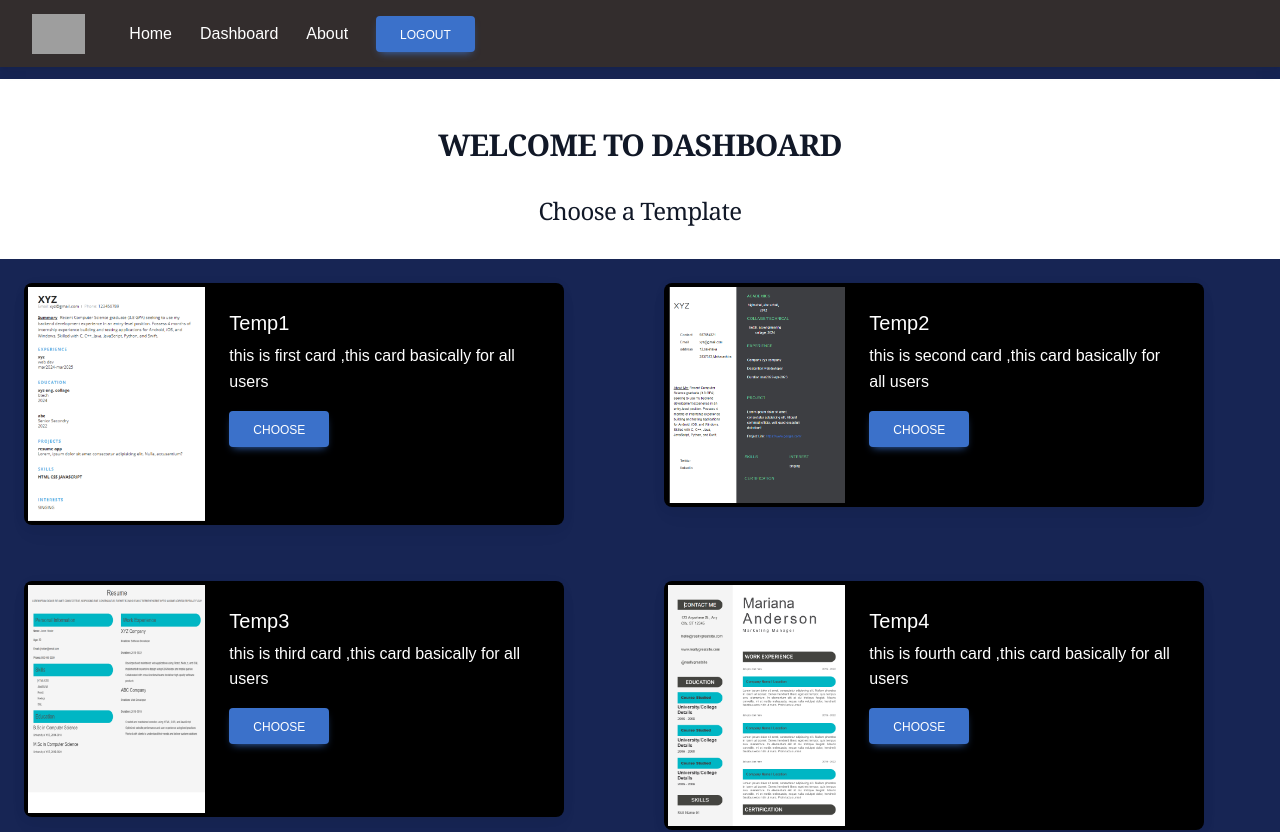
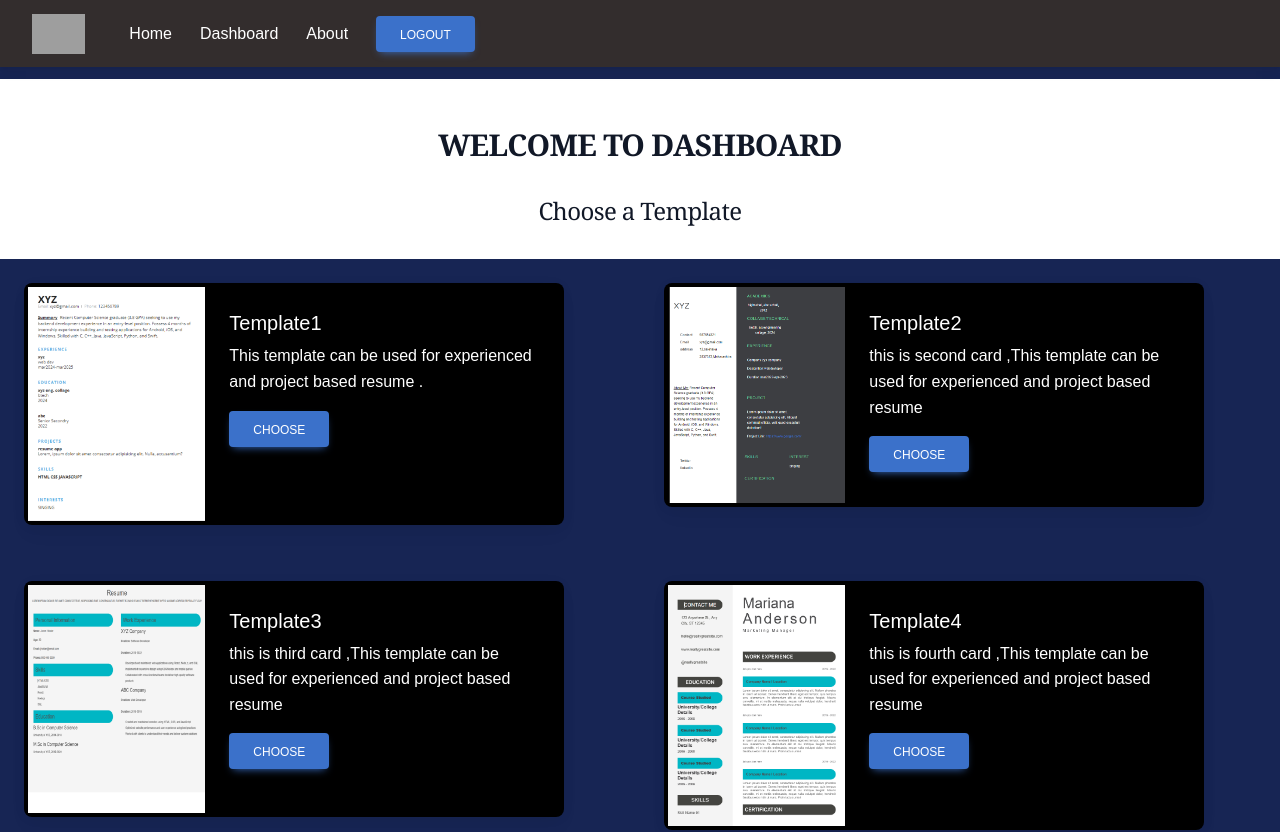
Before and after one commit to sarveshk0/Resume-Builder, a React (Create React App) app: page /dashboard in a window 1280 px wide. Shown: the top 832 px of the page. Built offline with nearby package versions, Linux system fonts and the light colour scheme; no server answers; sample sign-in values are in the browser's storage; grey boxes are pictures that could not be loaded.

Commit message:
changes_in_temp

```diff
--- a/src/pages/Dashboard.jsx
+++ b/src/pages/Dashboard.jsx
@@ -30,26 +30,26 @@ useEffect(()=>{
 const cardDetails=[
 
     {  id:'temp1',
-      title: 'Temp1',
-      des: 'this is first card ,this card basically for all users',
+      title: 'Template1',
+      des: 'This template can be used for experienced and project based resume .',
       imageUrl: "..images/temp1.png",
 
     },
     {  id:'temp2',
-      title: 'Temp2',
-      des: 'this is second card ,this card basically for all users',
+      title:  'Template2',
+      des: 'this is second card ,This template can be used for experienced and project based resume',
       imageUrl:
         "..images/temp2.png",
     },
     {  id:'temp3',
-    title: 'Temp3',
-    des: 'this is third card ,this card basically for all users',
+    title: 'Template3',
+    des: 'this is third card ,This template can be used for experienced and project based resume',
     imageUrl:
       "..images/temp3.png",
   },
   {  id:'temp4',
-  title: 'Temp4',
-  des: 'this is fourth card ,this card basically for all users',
+  title: 'Template4',
+  des: 'this is fourth card ,This template can be used for experienced and project based resume',
   imageUrl:
     "..images/temp4.png",
 },
--- a/src/pages/Register.jsx
+++ b/src/pages/Register.jsx
@@ -2,6 +2,7 @@ import React, { useState,useEffect } from 'react'
 
 import { useNavigate } from 'react-router-dom';
 import { useFirebase } from '../context/firebase';
+import {  toast } from 'react-toastify';
 
 const Register = () => {
     const firebase=useFirebase();
```
